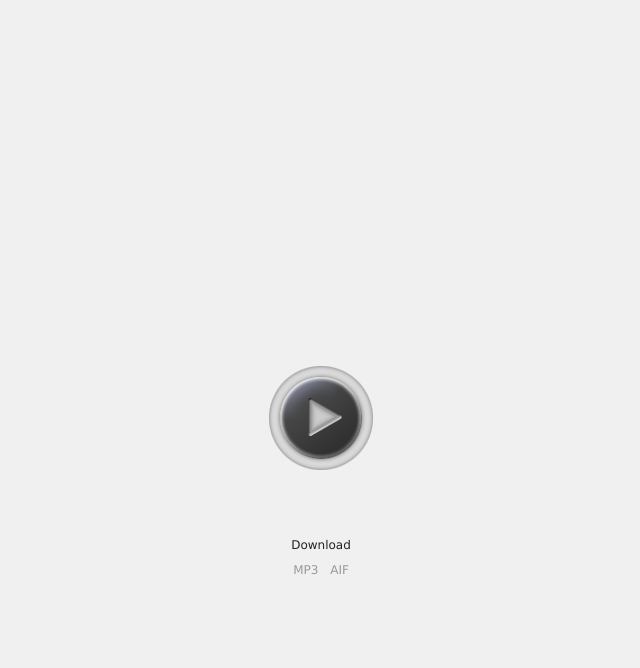
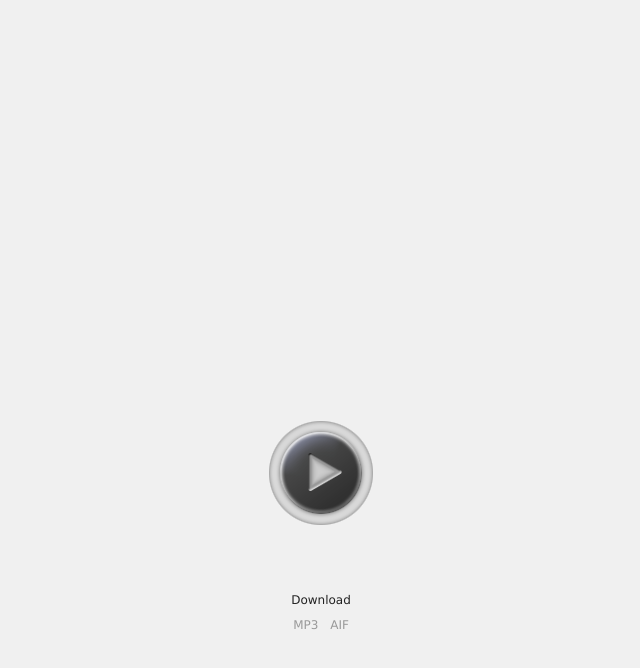
Before and after one commit to bradgreene/aarongreene.xyz, a Jekyll site: the page built from _posts/0001-01-01-db1.md, in a window 1280 px wide. Shown: the top 668 px of the page, without its empty margins (319-959 px from the left). Built offline with Jekyll 4.4.1, drawn with Linux system fonts in a browser that asks for light colours; nearby versions of some CDN libraries; Markdown is read by kramdown in place of the engine named in the settings.

Commit message:
mobile sizes

```diff
--- a/css/style.css
+++ b/css/style.css
@@ -12,6 +12,22 @@
   background-color: #f0f0f0;
   position:absolute; top:0; bottom:0; right:0; left:0;
   margin: 0;
+}
+
+@media all and (max-height: 380px) {
+  body {
+    -moz-transform: scale(0.8, 0.8); /* Moz-browsers */
+    zoom: 0.8; /* Other non-webkit browsers */
+    zoom: 80%; /* Webkit browsers */
+  }
+}
+
+@media all and (max-height: 319px) {
+  body {
+    -moz-transform: scale(0.6, 0.6); /* Moz-browsers */
+    zoom: 0.6; /* Other non-webkit browsers */
+    zoom: 60%; /* Webkit browsers */
+  }
 }
 
 .text a {
@@ -51,9 +67,9 @@
 }
 
 #outline {
-  width: 70%;
+  width: 100%;
   height: 375px;
-  margin: -242.5px 0 0 -35%;
+  margin: -187.5px 0 0 -50%;
   position: absolute;
   top: 50%;
   left: 50%;
@@ -68,6 +84,12 @@
 
 #description p {
   margin: 0;
+}
+
+@media all and (max-width: 319px) {
+  #description {
+    font-size: .8em;
+  }
 }
 
 .prototype-wrapper {
```
